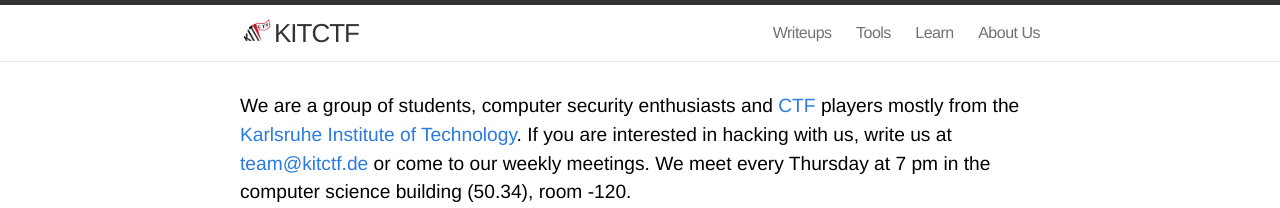
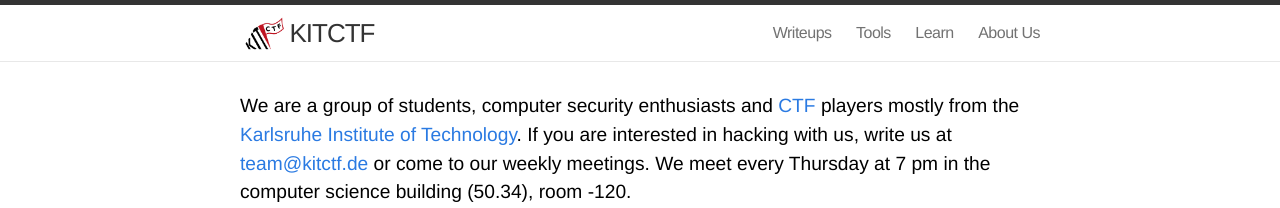
Before and after one commit to kitctf/www, a Jekyll site: the page built from index.html, in a window 1280 px wide. Shown: the top 208 px of the page. Built offline with Jekyll 4.4.1, drawn with Linux system fonts in a browser that asks for light colours.

Commit message:
Align items

```diff
--- a/_includes/header.html
+++ b/_includes/header.html
@@ -2,7 +2,12 @@
 
   <div class="wrap">
 
-    <a class="site-title" href="{{ site.baseurl }}/"><img src="{{ site.baseurl }}/imgs/logo.png" height="24"/>{{ site.title }}</a>
+    <a class="site-title" href="{{ site.baseurl }}/">
+      <div style="display: flex; align-items: center">
+          <img src="{{ site.baseurl }}/imgs/logo.png" height="35"/>
+          {{ site.title }}
+      </div>
+    </a>
 
     <nav class="site-nav">
       <a href="#" class="menu-icon">
```
